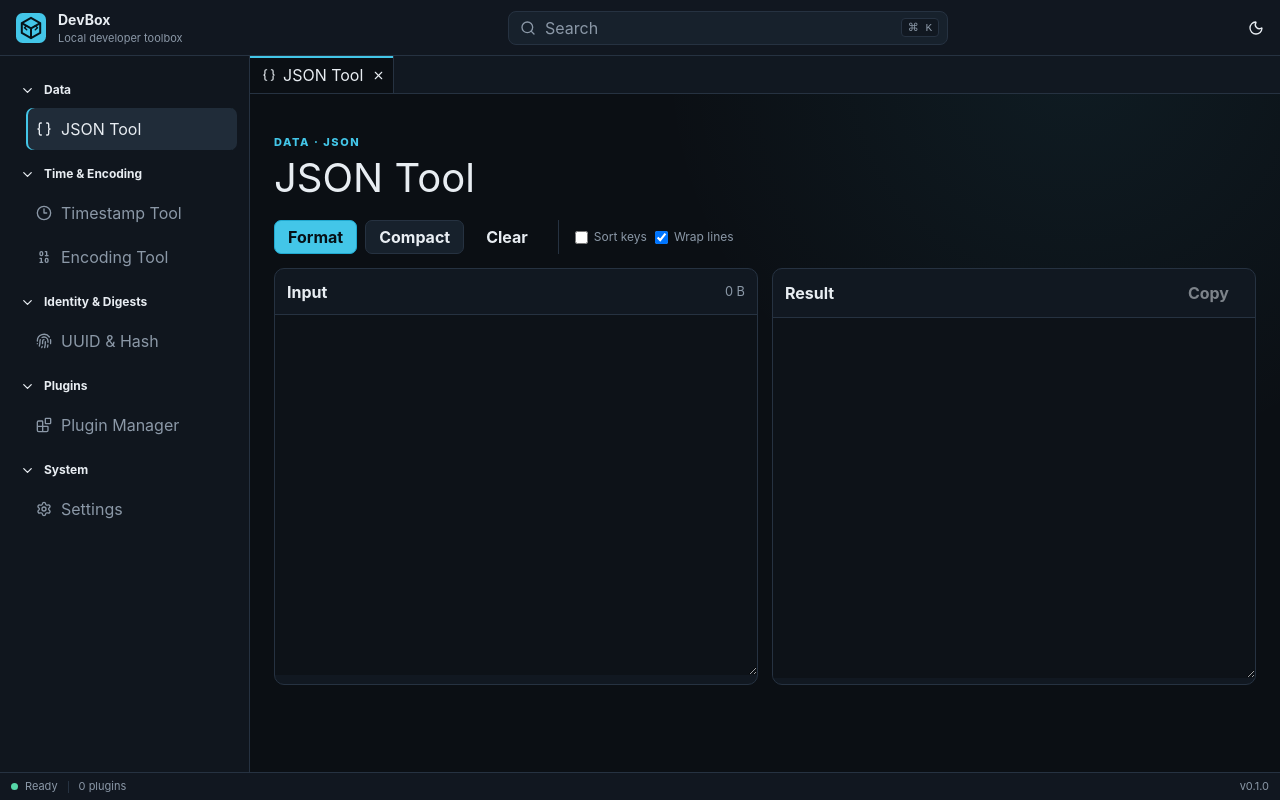
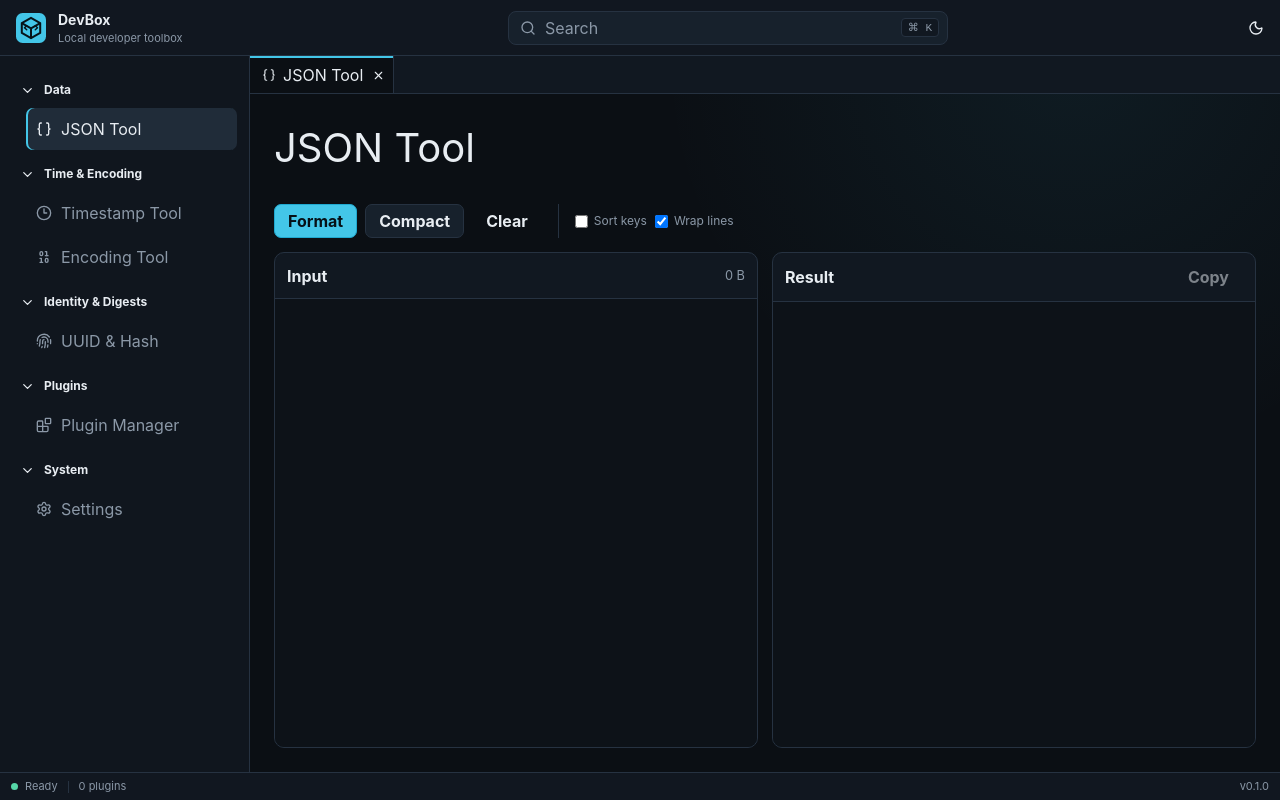
Before and after one commit to GuDaoCoder/dev-box, a React (Vite) app in the folder apps/desktop/: page / in a window 1280 px wide. Built offline with nearby package versions, Linux system fonts and the light colour scheme.

Commit message:
fix: 统一功能页自适应布局

```diff
--- a/apps/desktop/src/App.css
+++ b/apps/desktop/src/App.css
@@ -232,7 +232,7 @@ textarea:focus-visible,
   gap: 24px;
 }
 .page-header h1 {
-  margin: 4px 0 0;
+  margin: 0;
   font-size: clamp(28px, 4vw, 40px);
   line-height: 1.1;
 }
@@ -241,12 +241,6 @@ textarea:focus-visible,
   margin: 0;
   color: var(--text-muted);
   line-height: 1.55;
-}
-.page-header .page-eyebrow {
-  color: var(--accent);
-  font-size: 11px;
-  font-weight: 800;
-  letter-spacing: 0.14em;
 }
 .foundation-grid {
   display: grid;
@@ -894,7 +888,13 @@ textarea:focus-visible,
 .tool-page {
   width: min(1180px, calc(100% - 48px));
   margin: 0 auto;
-  padding: 34px 0 48px;
+  padding: 32px 0 24px;
+}
+.tool-page--editor {
+  display: flex;
+  height: 100%;
+  min-height: 0;
+  flex-direction: column;
 }
 .tool-page-header {
   margin-bottom: 20px;
@@ -946,12 +946,21 @@ textarea:focus-visible,
   grid-template-columns: repeat(2, minmax(0, 1fr));
   gap: 14px;
 }
+.tool-page--editor .tool-editor-grid {
+  min-height: 0;
+  flex: 1;
+}
 .tool-editor {
   min-width: 0;
   overflow: hidden;
   border: 1px solid var(--border);
   border-radius: 10px;
   background: var(--bg-surface);
+}
+.tool-page--editor .tool-editor {
+  display: grid;
+  min-height: 0;
+  grid-template-rows: auto minmax(0, 1fr);
 }
 .tool-editor-heading {
   display: flex;
@@ -980,6 +989,11 @@ textarea:focus-visible,
     "SFMono-Regular",
     Consolas,
     monospace;
+}
+.tool-page--editor .tool-editor textarea {
+  height: 100%;
+  min-height: 0;
+  resize: none;
 }
 .tool-form {
   box-shadow: none;
@@ -1115,6 +1129,9 @@ textarea:focus-visible,
   .tool-result-list > div {
     grid-template-columns: 1fr;
   }
+  .tool-page--editor .tool-editor-grid {
+    grid-template-rows: repeat(2, minmax(0, 1fr));
+  }
   .tool-option-group {
     width: 100%;
     padding-top: 8px;
--- a/apps/desktop/src/features/plugins/PluginCenterView.tsx
+++ b/apps/desktop/src/features/plugins/PluginCenterView.tsx
@@ -100,10 +100,7 @@ export function PluginCenterView({
   return (
     <div className="plugin-page plugin-center">
       <header className="page-header">
-        <div>
-          <span className="page-eyebrow">{t("pluginCenter.eyebrow")}</span>
-          <h1>{t("pluginCenter.title")}</h1>
-        </div>
+        <h1>{t("pluginCenter.title")}</h1>
       </header>
 
       <div aria-label={t("pluginCenter.title")} className="plugin-tabs" role="tablist">
--- a/apps/desktop/src/features/settings/SettingsView.tsx
+++ b/apps/desktop/src/features/settings/SettingsView.tsx
@@ -29,10 +29,7 @@ export function SettingsView() {
   return (
     <section className="plugin-page" aria-labelledby="settings-title">
       <header className="page-header">
-        <div>
-          <p className="page-eyebrow">DEVBOX</p>
-          <h1 id="settings-title">{t("title")}</h1>
-        </div>
+        <h1 id="settings-title">{t("title")}</h1>
       </header>
 
       <div className="settings-stack">
--- a/apps/desktop/src/features/tools/BuiltinTools.tsx
+++ b/apps/desktop/src/features/tools/BuiltinTools.tsx
@@ -18,13 +18,10 @@ import {
   type TimestampResult,
 } from "./algorithms";
 
-function ToolHeader({ eyebrow, title }: { eyebrow: string; title: string }) {
+function ToolHeader({ title }: { title: string }) {
   return (
     <header className="page-header tool-page-header">
-      <div>
-        <span className="page-eyebrow">{eyebrow}</span>
-        <h1>{title}</h1>
-      </div>
+      <h1>{title}</h1>
     </header>
   );
 }
@@ -72,8 +69,8 @@ export function JsonToolView() {
   }
 
   return (
-    <section className="tool-page">
-      <ToolHeader eyebrow="DATA · JSON" title={t("tools.json.title")} />
+    <section className="tool-page tool-page--editor">
+      <ToolHeader title={t("tools.json.title")} />
       <ToolActionBar
         actions={
           <>
@@ -187,7 +184,7 @@ export function TimestampToolView() {
   }
   return (
     <section className="tool-page">
-      <ToolHeader eyebrow="TIME · UNIX" title={t("tools.timestamp.title")} />
+      <ToolHeader title={t("tools.timestamp.title")} />
       <div className="surface-card tool-form">
         <div className="tool-form-grid">
           <label>
@@ -262,8 +259,8 @@ export function EncodingToolView() {
     }
   }
   return (
-    <section className="tool-page">
-      <ToolHeader eyebrow="TEXT · CODEC" title={t("tools.encoding.title")} />
+    <section className="tool-page tool-page--editor">
+      <ToolHeader title={t("tools.encoding.title")} />
       <ToolActionBar
         actions={
           <>
@@ -378,7 +375,7 @@ export function UuidHashToolView() {
   }
   return (
     <section className="tool-page">
-      <ToolHeader eyebrow="IDENTITY · DIGEST" title={t("tools.uuid.title")} />
+      <ToolHeader title={t("tools.uuid.title")} />
       <div className="segmented-control tool-mode-switcher" role="tablist">
         <Button
           aria-selected={mode === "uuid"}
```
Also changed, not shown: 2 other files (tests, documents, lock files or other folders).
